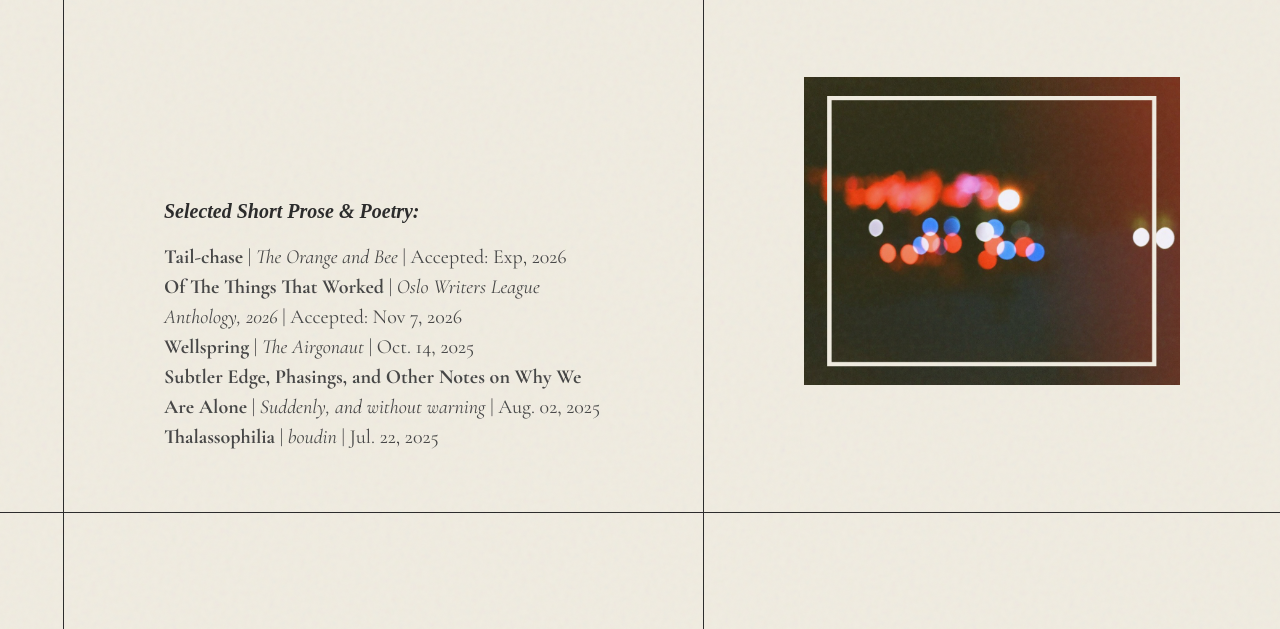
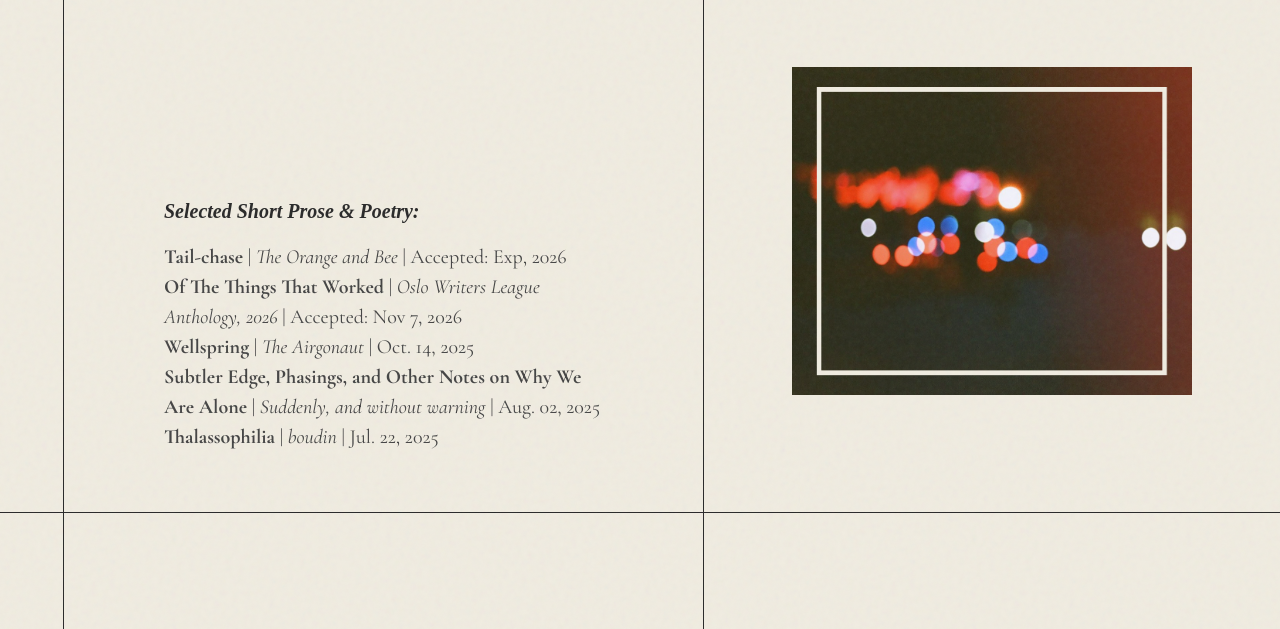
Before and after one commit to dilsaa/dilsaa, a plain HTML site: page index.html in a window 1280 px wide. Both pictures are taken after a click on the button "Writing". Shown: the part 171-800 px from the top of the page. Drawn offline with nearby package versions, Linux system fonts and the light colour scheme; a web font is replaced by a local one.

Commit message:
Update index.html

```diff
--- a/index.html
+++ b/index.html
@@ -252,7 +252,7 @@
                <div
                     class="w-full lg:w-[45%] bg-[#f0ece1] flex items-center justify-center px-[20px] py-[60px] lg:py-0 shrink-0">
                     <img src="assets/Writings2_d2.png"
-                        class="w-full max-w-[400px] lg:max-w-[70%] max-h-[80vh] h-auto object-contain" />
+                        class="w-full max-w-[400px] lg:max-w-[85%] max-h-[80vh] h-auto object-contain" />
                 </div>
             </div>
 
```
